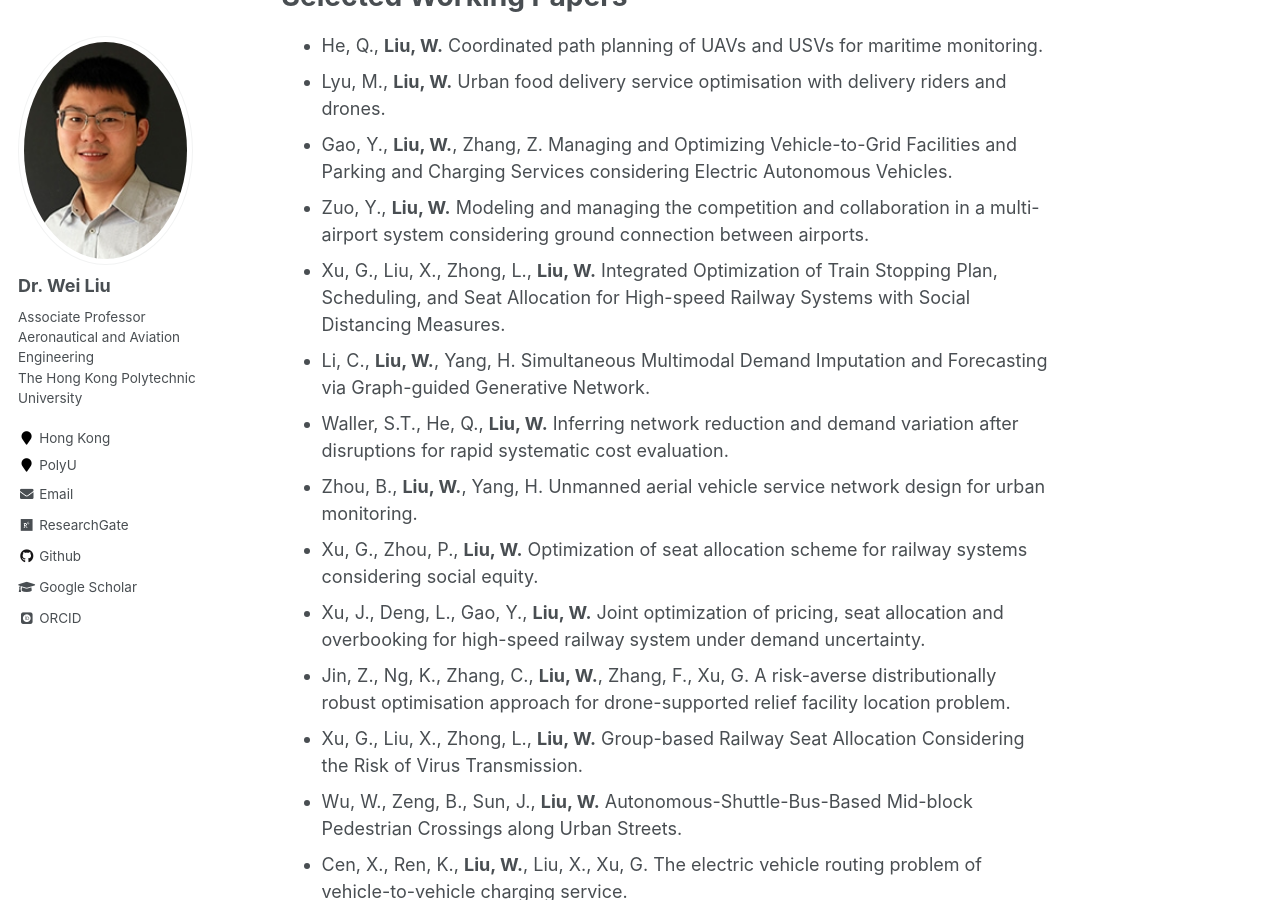
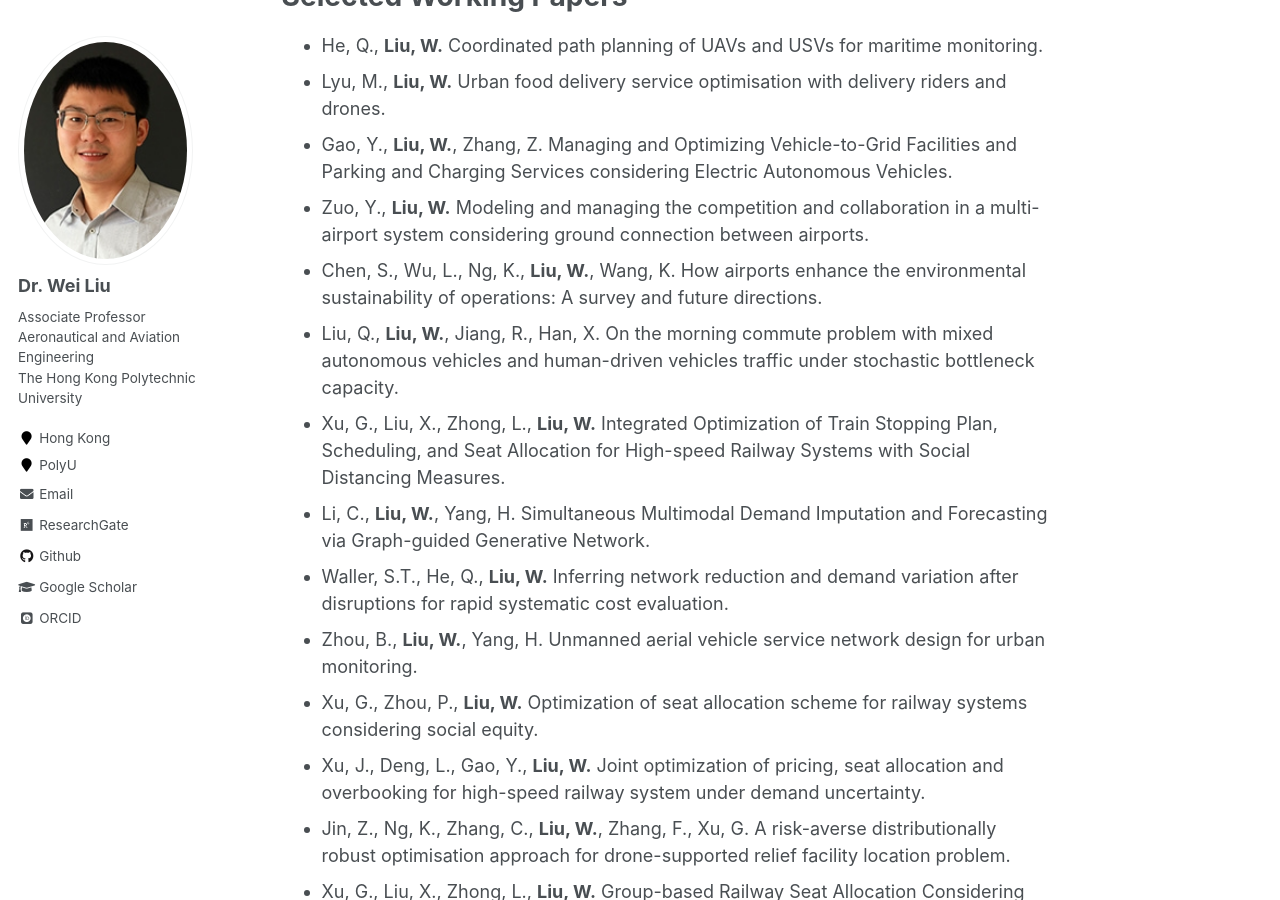
Before and after one commit to weiliu2016/weiliu2016.github.io, a Jekyll site: the page built from _pages/about.md, in a window 1280 px wide and 900 px high, scrolled down 2321 px. Built offline with Jekyll 4.4.1, drawn with Linux system fonts in a browser that asks for light colours; some web fonts are replaced.

Commit message:
Update about.md

```diff
--- a/_pages/about.md
+++ b/_pages/about.md
@@ -62,6 +62,8 @@ Selected Working Papers
 - Lyu, M., **Liu, W.** Urban food delivery service optimisation with delivery riders and drones.
 - Gao, Y., **Liu, W.**, Zhang, Z. Managing and Optimizing Vehicle-to-Grid Facilities and Parking and Charging Services considering Electric Autonomous Vehicles.
 - Zuo, Y., **Liu, W.** Modeling and managing the competition and collaboration in a multi-airport system considering ground connection between airports.
+- Chen, S., Wu, L., Ng, K., **Liu, W.**, Wang, K. How airports enhance the environmental sustainability of operations: A survey and future directions.
+- Liu, Q., **Liu, W.**, Jiang, R., Han, X. On the morning commute problem with mixed autonomous vehicles and human-driven vehicles traffic under stochastic bottleneck capacity.
 - Xu, G., Liu, X., Zhong, L., **Liu, W.** Integrated Optimization of Train Stopping Plan, Scheduling, and Seat Allocation for High-speed Railway Systems with Social Distancing Measures.
 - Li, C., **Liu, W.**, Yang, H. Simultaneous Multimodal Demand Imputation and Forecasting via Graph-guided Generative Network.
 - Waller, S.T., He, Q., **Liu, W.** Inferring network reduction and demand variation after disruptions for rapid systematic cost evaluation.
```
